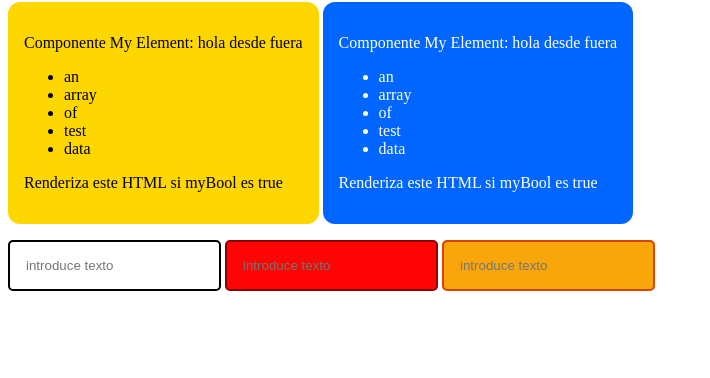
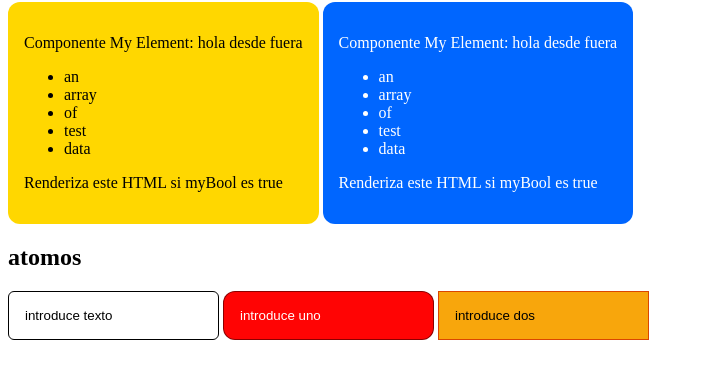
Before and after one commit to aldiarian/litelement-project, a website with bundled scripts: page index.html in a window 1280 px wide. Shown: the part 78-456 px from the top of the page, without its empty margins (0-710 px from the left). Built offline with nearby package versions, Linux system fonts and the light colour scheme; files whose address does not match are found by name.

Commit message:
gitignore

```diff
--- a/index.html
+++ b/index.html
@@ -19,8 +19,11 @@
         <my-element class="my-element" myString="hola desde fuera"></my-element>
         <my-element class="my-element my-element--especial" myString="hola desde fuera"></my-element>
     </div>
-    <my-input placeholder="introduce texto"></my-input>
-    <my-input class="my-input--one" placeholder="introduce texto"></my-input>
-    <my-input class="my-input--two" placeholder="introduce texto"></my-input>
+    <div class="row">
+        <h2>atomos</h2>
+        <my-input placeholder="introduce texto"></my-input>
+        <my-input class="my-input--one" placeholder="introduce uno"></my-input>
+        <my-input class="my-input--two" placeholder="introduce dos"></my-input>
+    </div>
 </body>
 </html>
--- a/scr/componentes/atoms/my-input.js
+++ b/scr/componentes/atoms/my-input.js
@@ -10,6 +10,10 @@ class MyInput extends LitElement {
             border: var( --my-input-borderWidth ) var( --my-input-borderType ) var( --my-input-borderColor );
             border-radius: var( --my-input-borderRadius );
             background-color: var( --my-input-backColor, white );
+            color: var( --my-input-color, black );
+        }
+        input::placeholder{
+            color: var( --my-input-color, black );
         }
         `;
     }
--- a/scr/styles.css
+++ b/scr/styles.css
@@ -17,17 +17,19 @@
 
 my-input{
     --my-input-padding: 1rem;
-    --my-input-borderWidth: 2px;
+    --my-input-borderWidth: 1px;
     --my-input-borderType: solid;
     --my-input-borderColor: black;
-    --my-input-borderRadius: 5px;
-    --my-input-backColor: white;
+    --my-input-borderRadius: 6px;
 }
 .my-input--one{
     --my-input-borderColor: rgba(133, 1, 1, 0.945);
     --my-input-backColor: rgb(255, 4, 4);
+    --my-input-color: white;
+    --my-input-borderRadius: 12px;
 }
 .my-input--two{
     --my-input-borderColor: rgb(218, 70, 1);
     --my-input-backColor: rgb(248, 166, 12);
+    --my-input-borderRadius: 0px;
 }
```
Also changed, not shown: README.md, 1 other file.
